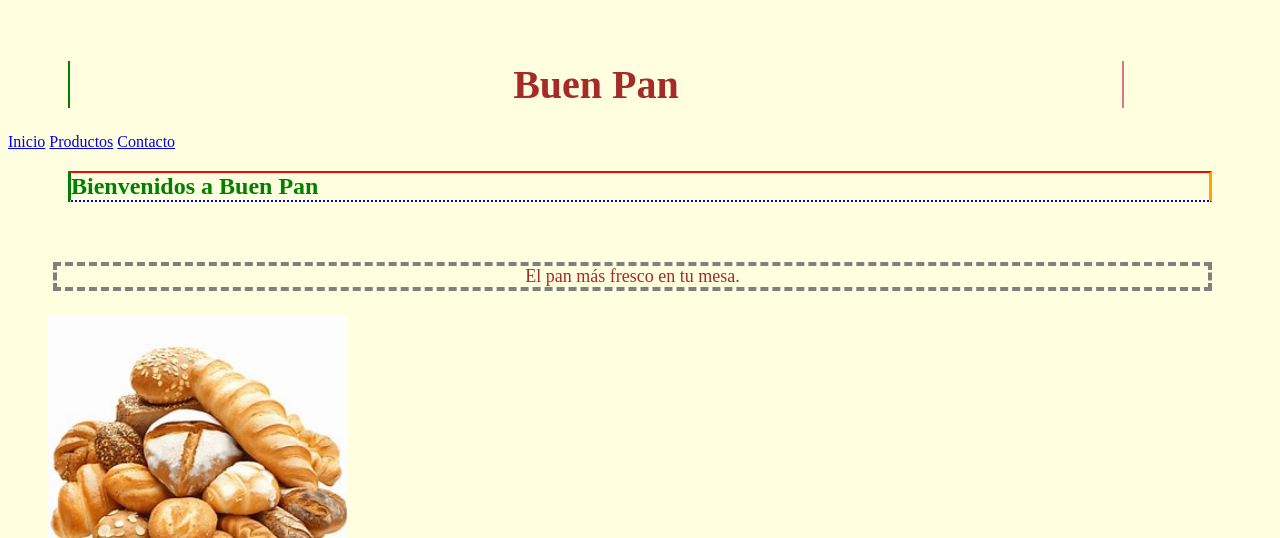
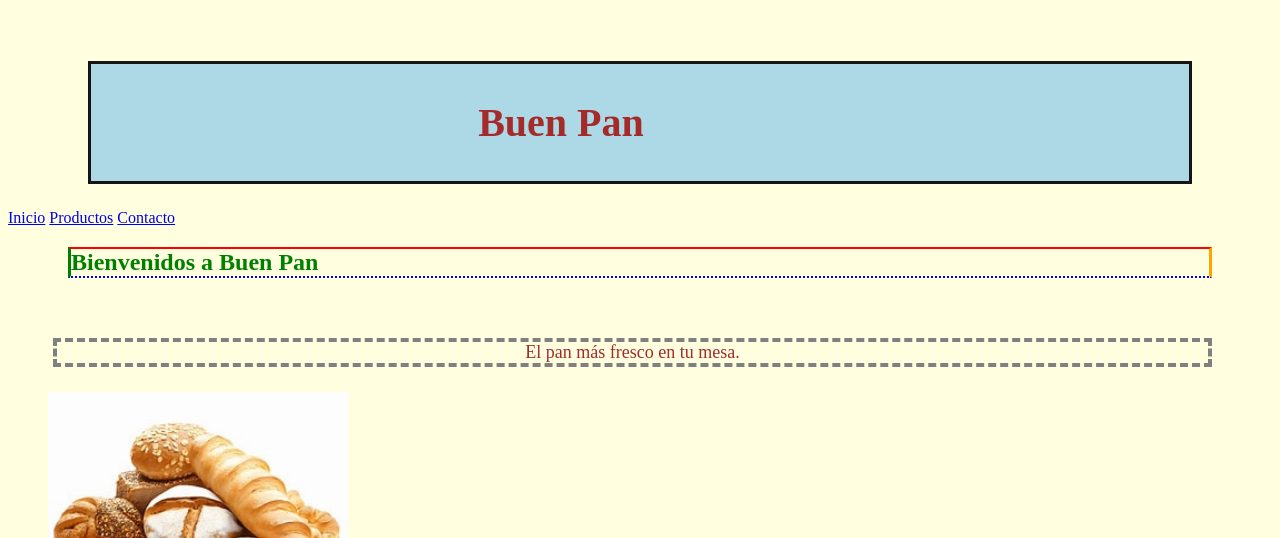
Before and after one commit to JOHNDEV2688/panes, a plain HTML site: page frontend/index.html in a window 1280 px wide. Shown: the part 262-800 px from the top of the page. Drawn offline with Linux system fonts and the light colour scheme.

Commit message:
practica

```diff
--- a/frontend/style.css
+++ b/frontend/style.css
@@ -1,13 +1,19 @@
 h1 {
     color: brown;
     text-align: center;
+    background-color: lightblue;
     font-size: 40px;
+    border: 3px solid rgb(22, 21, 21);
+    margin-top:60px;
     margin-bottom: 25px;
-    border-left:2px solid green;
-    margin-left: 60px;
-    border-right:2px solid rgb(222, 118, 135);
-    margin-right: 148px;
-    margin-top: 60px;
+    margin-left: 80px;
+    margin-right: 80px;
+    padding-top: 35px;
+    padding-bottom: 35px;
+    padding-right: 178px;
+    padding-left: 20px;
+
+
 }
 
 body {
```
